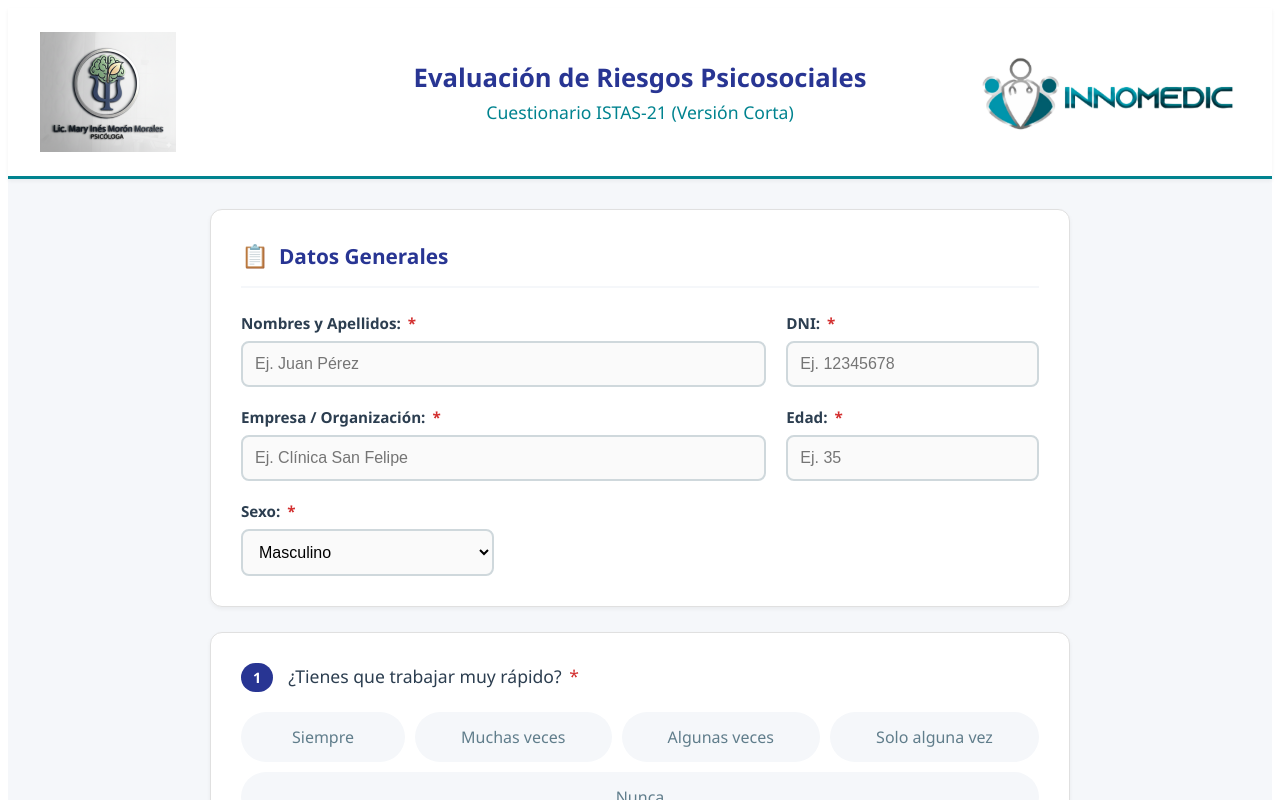
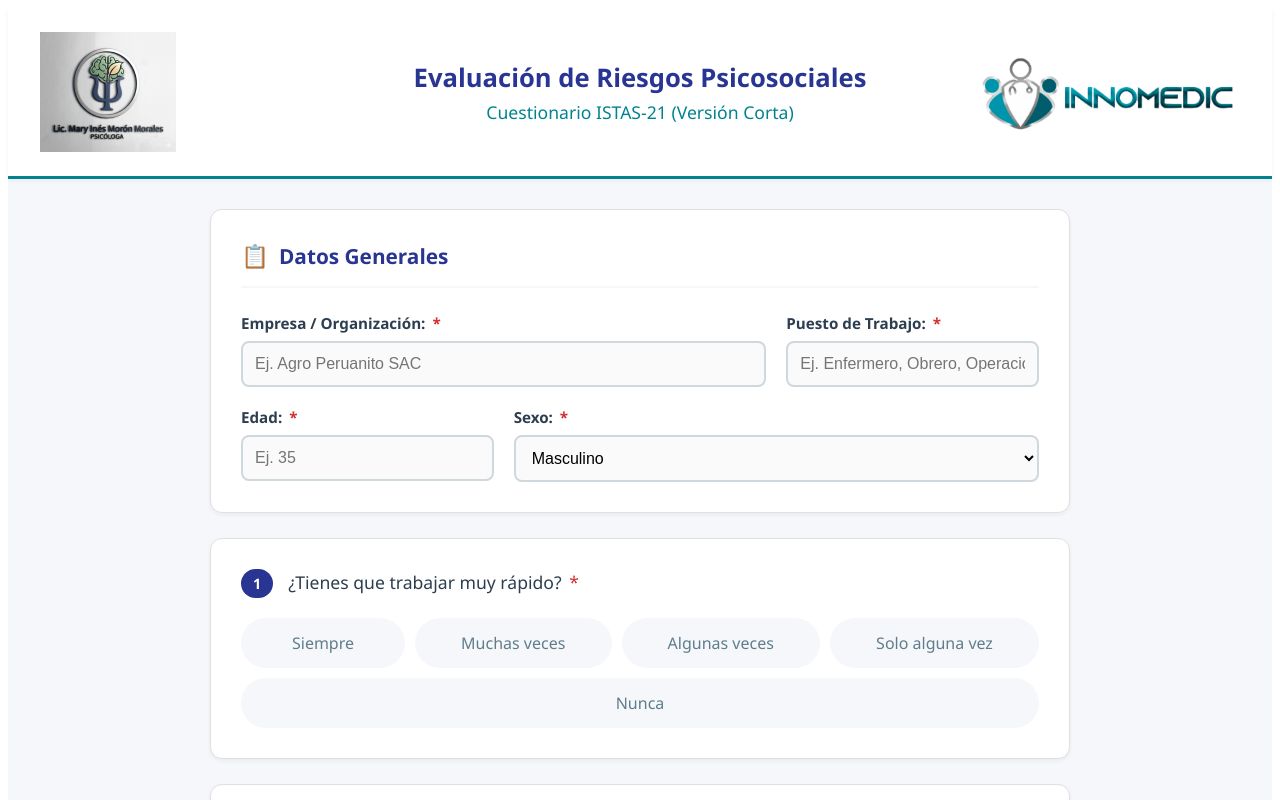
Before and after one commit to dmoronmorales-cmd/FORMULARIO_TEST, an Angular app: page / in a window 1280 px wide. Shown: the top 800 px of the page. Built offline with nearby package versions, Linux system fonts and the light colour scheme.

Commit message:
Subiendo código fuente y carpeta dist actualizada03

```diff
--- a/src/app/app.html
+++ b/src/app/app.html
@@ -26,23 +26,19 @@
 
       <div class="form-grid">
         <div class="form-group span-2">
-          <label for="nombre">Nombres y Apellidos: <span class="required">*</span></label>
-          <input id="nombre" [(ngModel)]="modelo.nombre" placeholder="Ej. Juan Pérez">
+          <label for="empresa">Empresa / Organización: <span class="required">*</span></label>
+          <input id="empresa" [(ngModel)]="modelo.empresa" placeholder="Ej. Agro Peruanito SAC">
         </div>
         <div class="form-group">
-          <label for="dni">DNI: <span class="required">*</span></label>
-          <input id="dni" type="number" [(ngModel)]="modelo.dni" placeholder="Ej. 12345678">
+          <label for="puesto">Puesto de Trabajo: <span class="required">*</span></label>
+          <input id="puesto" [(ngModel)]="modelo.puesto" placeholder="Ej. Enfermero, Obrero, Operaciones...">
         </div>
 
-        <div class="form-group span-2">
-          <label for="empresa">Empresa / Organización: <span class="required">*</span></label>
-          <input id="empresa" [(ngModel)]="modelo.empresa" placeholder="Ej. Clínica San Felipe">
-        </div>
         <div class="form-group">
           <label for="edad">Edad: <span class="required">*</span></label>
           <input id="edad" type="number" [(ngModel)]="modelo.edad" placeholder="Ej. 35">
         </div>
-        <div class="form-group">
+        <div class="form-group span-2">
           <label for="sexo">Sexo: <span class="required">*</span></label>
           <select id="sexo" [(ngModel)]="modelo.sexo">
             <option value="Masculino">Masculino</option>
```
Also changed, not shown: 3 other files (tests, documents, lock files or other folders).
